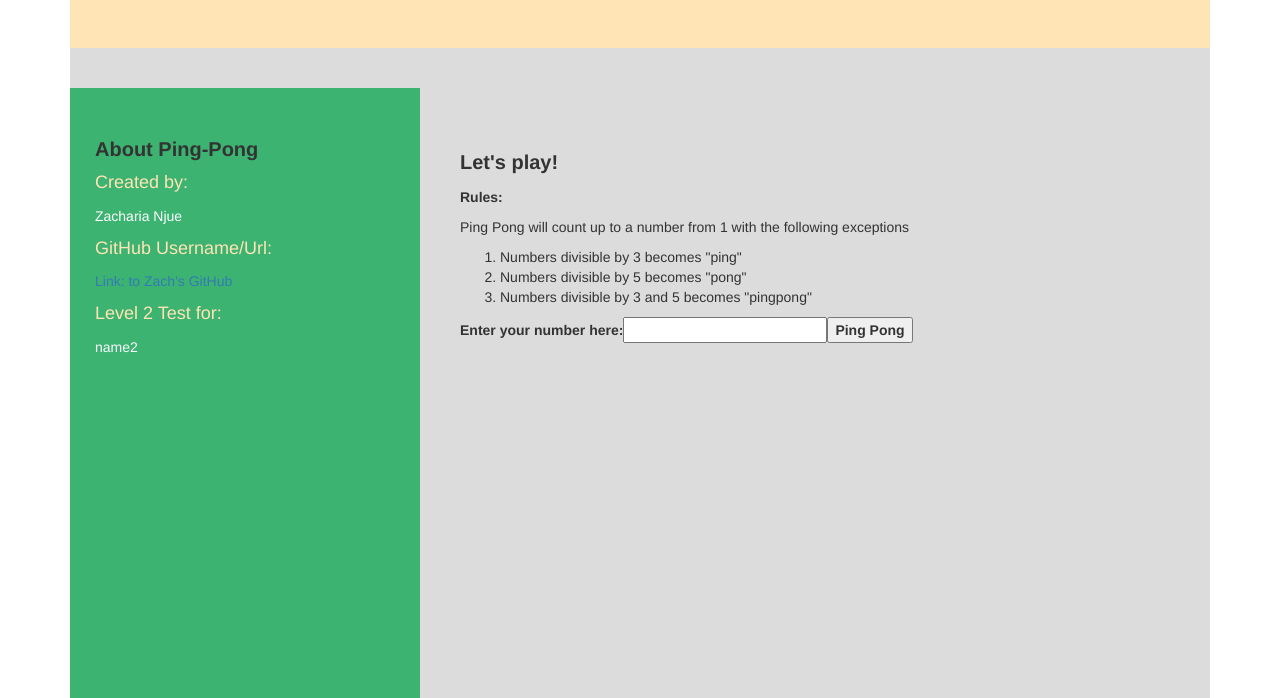
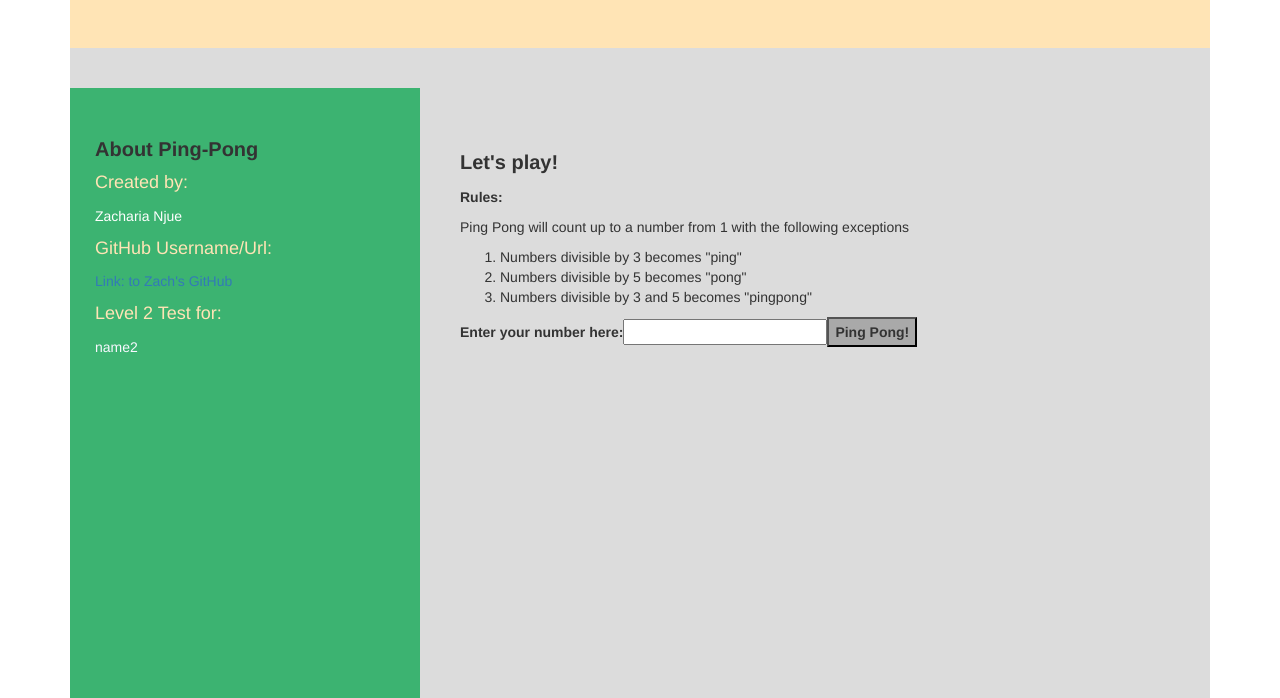
Before and after one commit to Zachnjue/IP3, a plain HTML site: page index.html in a window 1280 px wide. Shown: the part 132-830 px from the top of the page. Drawn offline with Linux system fonts and the light colour scheme.

Commit message:
Adjusted the size of the button

```diff
--- a/index.html
+++ b/index.html
@@ -32,7 +32,7 @@
           </ol>
           <!--Inserted a button-->
           <div class="button">
-            <label><strong>Enter your number here:</strong><input type="number"/><input type="submit" value="Ping Pong"></label>
+            <label><strong>Enter your number here:</strong><input type="number"/><input type="submit" value="Ping Pong!" id="button1"></label>
             <!--<button class="btn" type="button" name="button!" id="button1">Ping Pong!</button>-->
           </div>
 
--- a/style.css
+++ b/style.css
@@ -102,4 +102,5 @@
 #button1
 {
   background-color: #A9A9A9;
+  height: 30px;
 }
```
